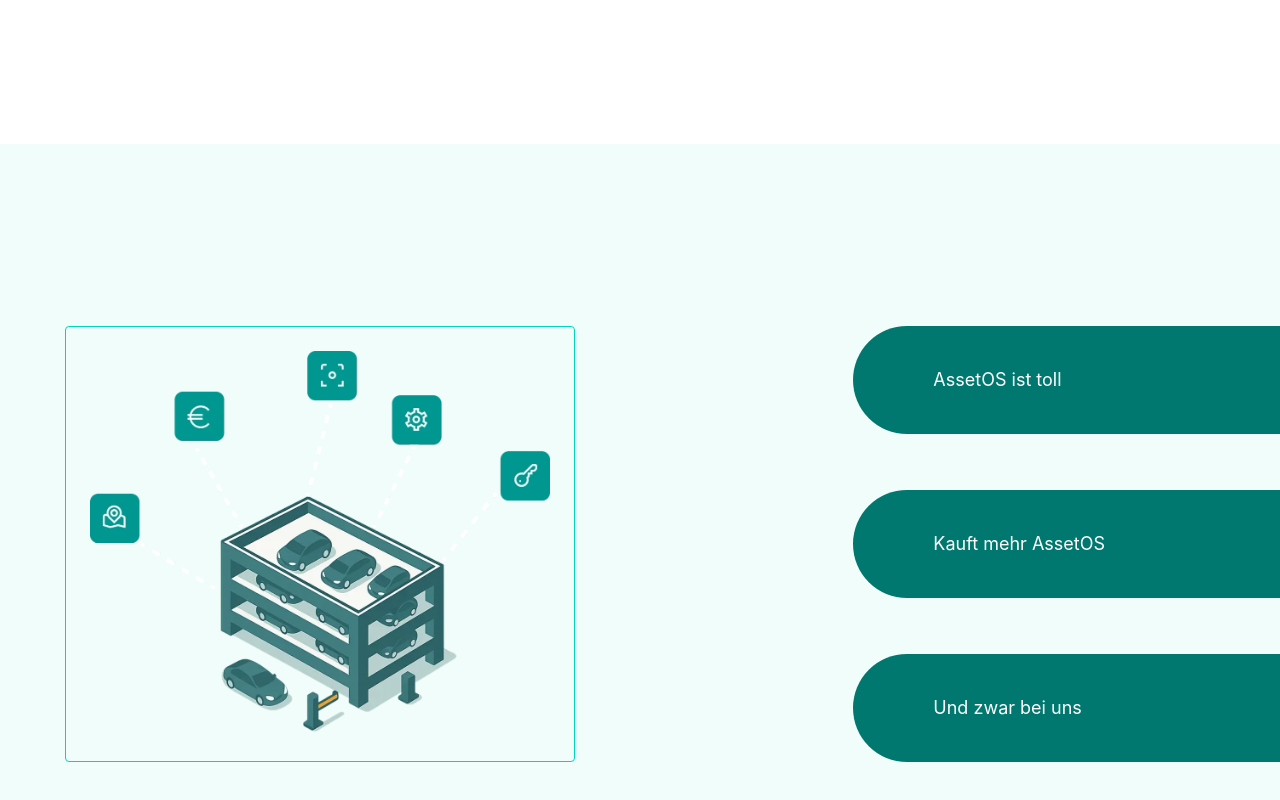
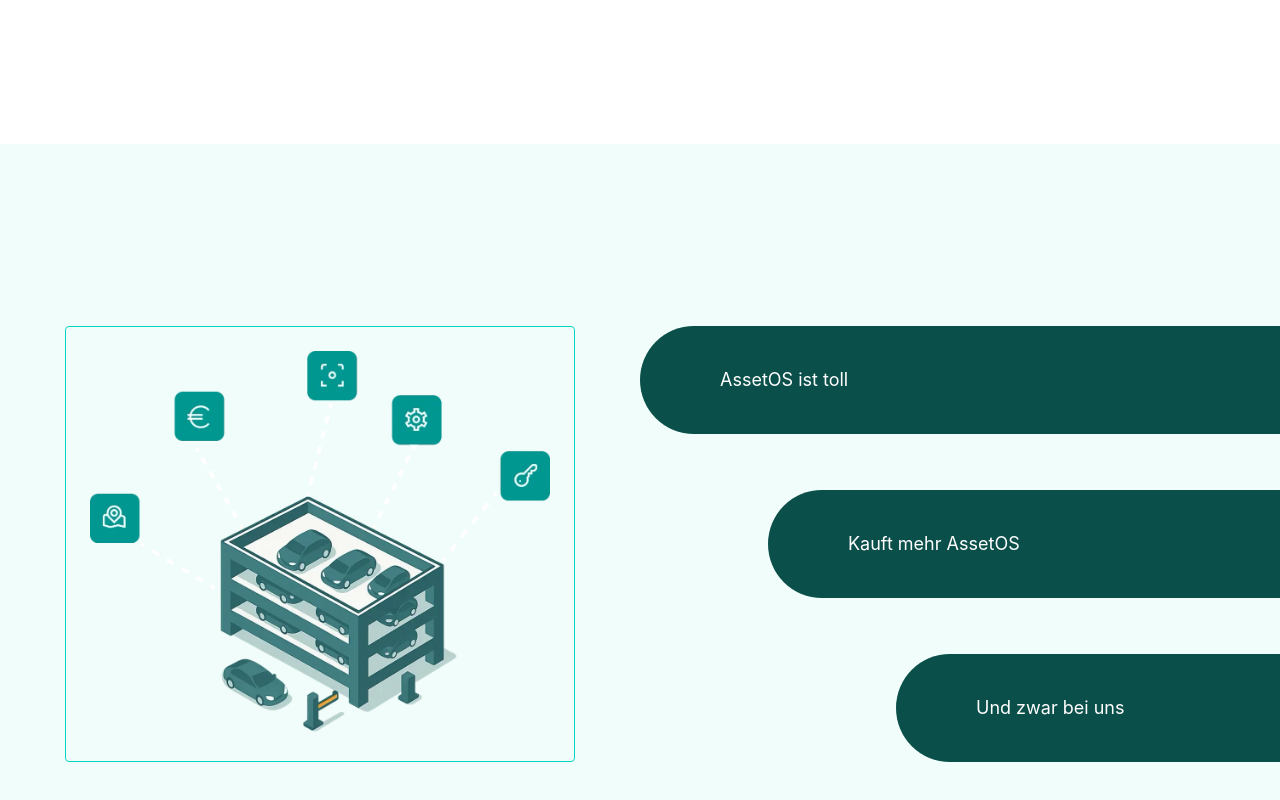
Before and after one commit to LucasChittka/gsap, a Vue app: page /#home in a window 1280 px wide. Shown: the part 656-1456 px from the top of the page. Built offline with nearby package versions, Linux system fonts and the light colour scheme.

Commit message:
link-logo

```diff
--- a/src/components/Details.vue
+++ b/src/components/Details.vue
@@ -8,17 +8,17 @@
             </div>
             <div class="flex flex-col space-y-14 text-lg">
                 <div class="flex justify-end ">
-                    <div class="rounded-l-full bg-teal-700 text-white py-10 content-center w-2/3 px-20 ">AssetOS ist
+                    <div class="rounded-l-full bg-teal-900 text-white py-10 content-center w-full px-20 ">AssetOS ist
                         toll
                     </div>
                 </div>
                 <div class="flex justify-end ">
-                    <div class="rounded-l-full bg-teal-700 text-white py-10 content-center w-2/3 px-20 ">Kauft mehr
+                    <div class="rounded-l-full bg-teal-900 text-white py-10 content-center w-4/5 px-20 ">Kauft mehr
                         AssetOS
                     </div>
                 </div>
                 <div class="flex justify-end ">
-                    <div class="rounded-l-full bg-teal-700 text-white py-10 content-center w-2/3 px-20 ">Und zwar bei
+                    <div class="rounded-l-full bg-teal-900 text-white py-10 content-center w-3/5 px-20 ">Und zwar bei
                         uns
                     </div>
                 </div>
--- a/src/components/Home.vue
+++ b/src/components/Home.vue
@@ -1,7 +1,7 @@
 <template>
     <div class="h-screen content-center bg-white text-3xl">
-        <div ref="logo" class="h-100  w-100 rounded-full mx-auto bg-teal-900 content-center text-center"><span
-            class="text-teal-300">PARK</span><span class="text-white">EFFICIENT</span></div>
+        <a ref="logo" href="#details" class="hover:bg-teal-950 block h-100  w-100 rounded-full mx-auto bg-teal-900 content-center text-center"><span
+            class="text-teal-300">PARK</span><span class="text-white">EFFICIENT</span></a>
     </div>
 </template>
 <script setup>
--- a/src/main.css
+++ b/src/main.css
@@ -1 +1,5 @@
 @import 'tailwindcss';
+
+html {
+    scroll-behavior: smooth;
+}
```
